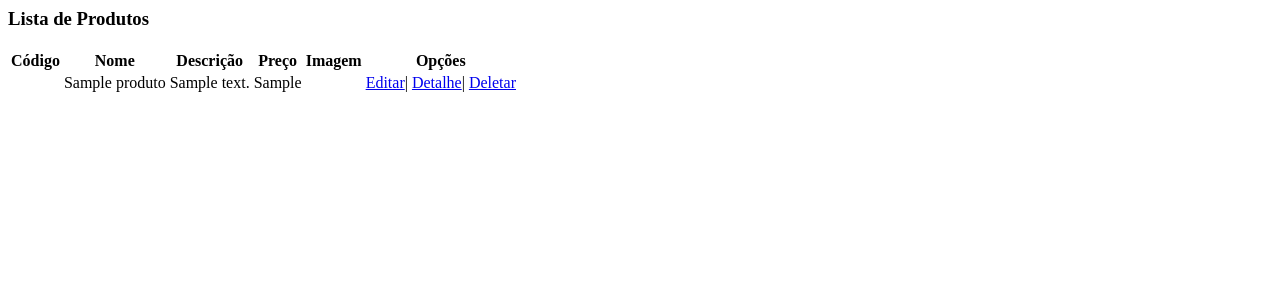
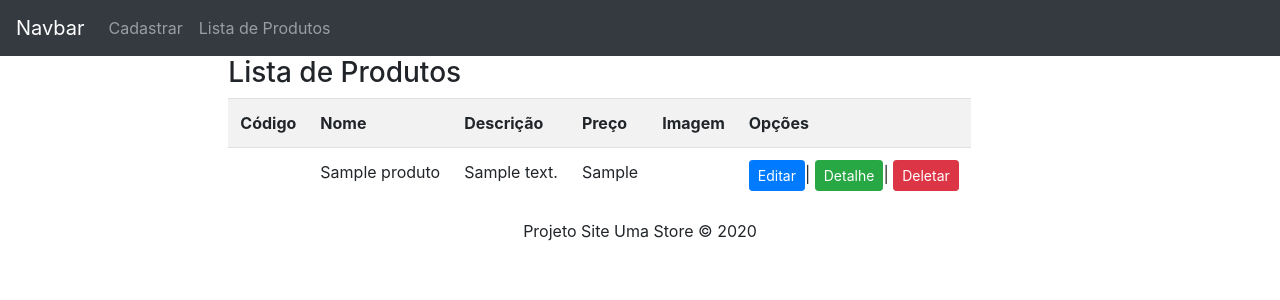
Before and after one commit to GabMenacho/Projeto-Site, a PHP site: page /lista.php in a window 1280 px wide. Shown: the top 300 px of the page. Run offline with PHP 8.4, Linux system fonts and the light colour scheme; tables that the repository leaves empty or names only in its code hold one stand-in row (values such as "Sample post"); data that the repository does not hold is empty.

Commit message:
acrescentando bootstrap na exibição da lista

```diff
--- a/PHP/lista.php
+++ b/PHP/lista.php
@@ -1,3 +1,30 @@
+<!DOCTYPE html>
+<html lang="pt-br">
+    <head>
+        <meta charset="UTF-8">
+        <meta name="viewport" content="width=device-width, initial-scale=1.0">
+        <link rel="stylesheet" href="https://cdn.jsdelivr.net/npm/bootstrap@4.5.3/dist/css/bootstrap.min.css" integrity="sha384-TX8t27EcRE3e/ihU7zmQxVncDAy5uIKz4rEkgIXeMed4M0jlfIDPvg6uqKI2xXr2" crossorigin="anonymous">
+        <title>Página Inicial.</title>
+    </head>
+
+    <body>
+        <nav class="navbar navbar-expand-lg navbar-dark bg-dark">
+            <a class="navbar-brand" href="#">Navbar</a>
+            <button class="navbar-toggler" type="button" data-toggle="collapse" data-target="#navbarSupportedContent" aria-controls="navbarSupportedContent" aria-expanded="false" aria-label="Toggle navigation">
+                <span class="navbar-toggler-icon"></span>
+            </button>
+            <div class="collapse navbar-collapse" id="navbarSupportedContent">
+                <ul class="navbar-nav mr-auto">
+                    <li class="nav-item">
+                        <a class="nav-link" href="../index.php">Cadastrar</a>
+                    </li>
+                    <li class="nav-item">
+                        <a class="nav-link" href="./lista.php">Lista de Produtos</a>
+                    </li>
+                </ul>
+            </div>
+        </nav>
+
         <?php
 
             require_once "./acoes/db_connect.php";
@@ -59,3 +86,13 @@
                     </div>
                 </div>
             </div>
+
+        <footer class="container">
+            <div class="row">
+                <div class="col-12 text-center mx-auto">
+                    Projeto Site Uma Store &copy 2020
+                </div>
+            </div>
+        </footer>
+    </body>
+</html>
```
Lines whose indentation alone changed are shown as unchanged.
